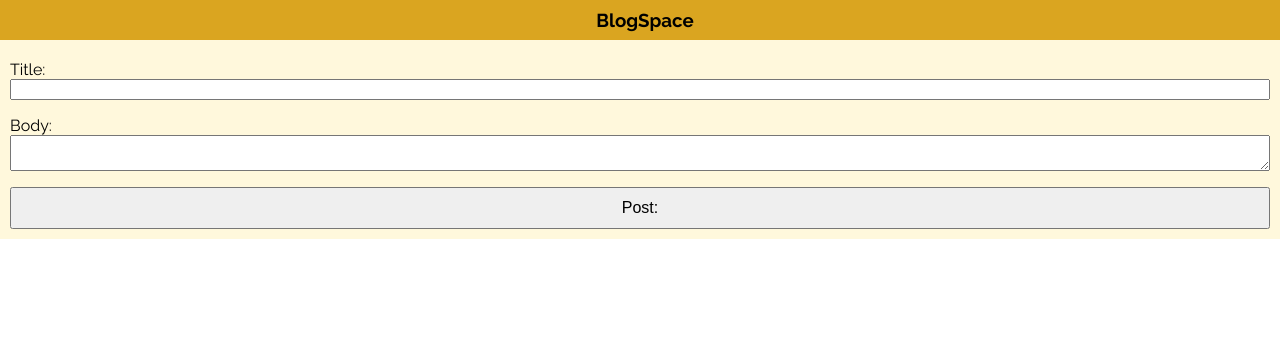
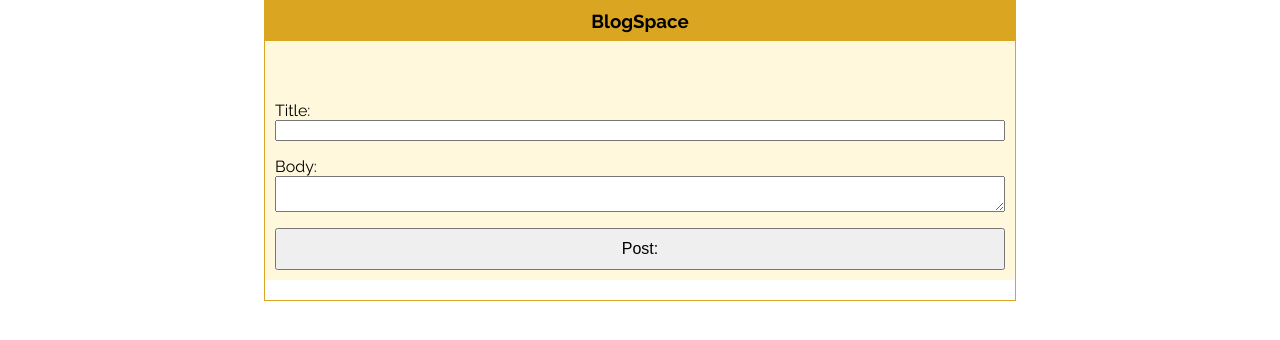
Before and after one commit to mrjonathanandrews/blogspace, a plain HTML site: page index.html in a window 1280 px wide. Drawn offline with Linux system fonts and the light colour scheme; no server answers.

Commit message:
Set a max-width and centered the blog roll, changed colors

```diff
--- a/index.css
+++ b/index.css
@@ -1,17 +1,27 @@
+* {
+    /* border: 1px solid red; */
+}
+
 body {
     font-family: 'Raleway', sans-serif;
     margin: 0;
     padding: 0;
 }
 
+.container {
+    max-width: 750px;
+    margin: auto;
+    border: 1px solid goldenrod;
+}
+
 nav {
     background-color: goldenrod;
-    padding: 5px;
+    padding: 5px 0;
     height: 30px;
     display: flex;
     align-items: center;
     justify-content: center;
-    position: fixed;
+    /* position: fixed; */
     width: 100%;
 }
 
@@ -27,6 +37,7 @@ form {
     padding: 60px 10px 10px;
     display: grid;
     background-color: cornsilk;
+    max-width: 750px;
 }
 
 #post-title,
@@ -39,3 +50,7 @@ button {
     font-size: 1rem;
     cursor: pointer;
 }
+
+.blog-bottom {
+    color: goldenrod;
+}
--- a/index.html
+++ b/index.html
@@ -1,4 +1,4 @@
-<html>
+<!DOCTYPE html>
     <head>
         <meta charset="UTF-8">
 
@@ -11,6 +11,8 @@
     <body>
 
         <section>
+
+            <div class="container">
 
                 <nav>
                     <h3>BlogSpace</h3>
@@ -28,6 +30,8 @@
 
                 <div id="blog-list"></div>
 
+            </div>
+
         </section>
         <script src="index.js"></script>
     </body>
--- a/index.js
+++ b/index.js
@@ -9,7 +9,7 @@ function renderPosts() {
         html += `
             <h3>${post.title}</h3>
             <p>${post.body}</p>
-            <hr>
+            <hr class="blog-bottom">
         `
     }
     document.getElementById("blog-list").innerHTML = html
```
Lines whose indentation alone changed are shown as unchanged.
